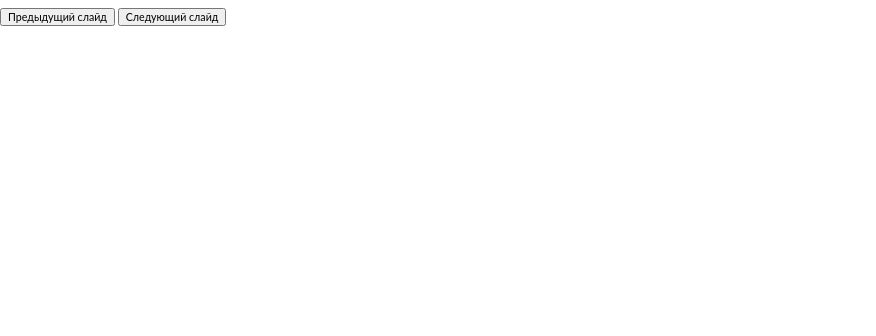
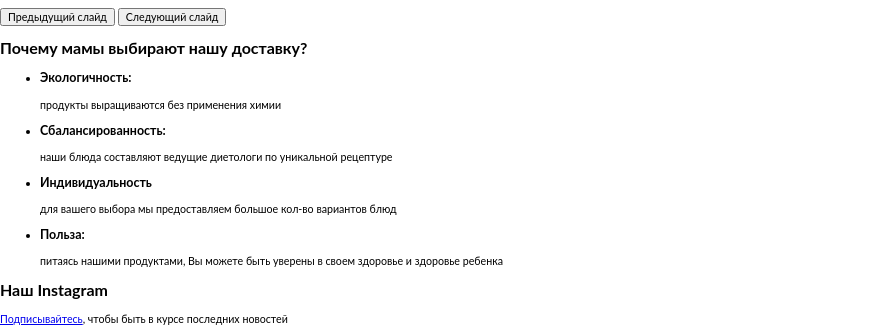
Before and after one commit to Mogrima/Healthy-mama, a website: page source/index.html in a window 1280 px wide. Shown: the part 669-1005 px from the top of the page, without its empty margins (0-876 px from the left). Before the commit the page ends 800 px from the top, so only its background shows below. Drawn offline with nearby package versions, Linux system fonts and the light colour scheme; files that its build step writes are made by us from their sources.

Commit message:
сделана разметка блоков особенности и инстаграмм

```diff
--- a/source/index.html
+++ b/source/index.html
@@ -110,6 +110,31 @@
         </div>
       </div>
     </section>
+    <section class="features">
+      <h2 class="title features__title">Почему мамы выбирают нашу доставку?</h2>
+      <ul class="features__list">
+        <li class="features__item features__item--eco">
+          <h3 class="features__subtitle">Экологичность:</h3>
+          <p class="features__text">продукты выращиваются без применения химии</p>
+        </li>
+        <li class="features__item features__item--balanc">
+          <h3 class="features__subtitle">Сбалансированность:</h3>
+          <p class="features__text">наши блюда составляют ведущие диетологи по уникальной рецептуре</p>
+        </li>
+        <li class="features__item features__item--individuality">
+          <h3 class="features__subtitle">Индивидуальность</h3>
+          <p class="features__text">для вашего выбора мы предоставляем большое кол-во вариантов блюд</p>
+        </li>
+        <li class="features__item features__item--benefit">
+          <h3 class="features__subtitle">Польза:</h3>
+          <p class="features__text">питаясь нашими продуктами, Вы можете быть уверены в своем здоровье и здоровье ребенка</p>
+        </li>
+      </ul>
+    </section>
+    <section class="insta">
+      <h2 class="title insta__title">Наш Instagram</h2>
+      <p class="insta__text"><a class="insta__link" href="#">Подписывайтесь</a>, чтобы быть в курсе последних новостей</p>
+    </section>
   </main>
 </body>
 </html>
```
